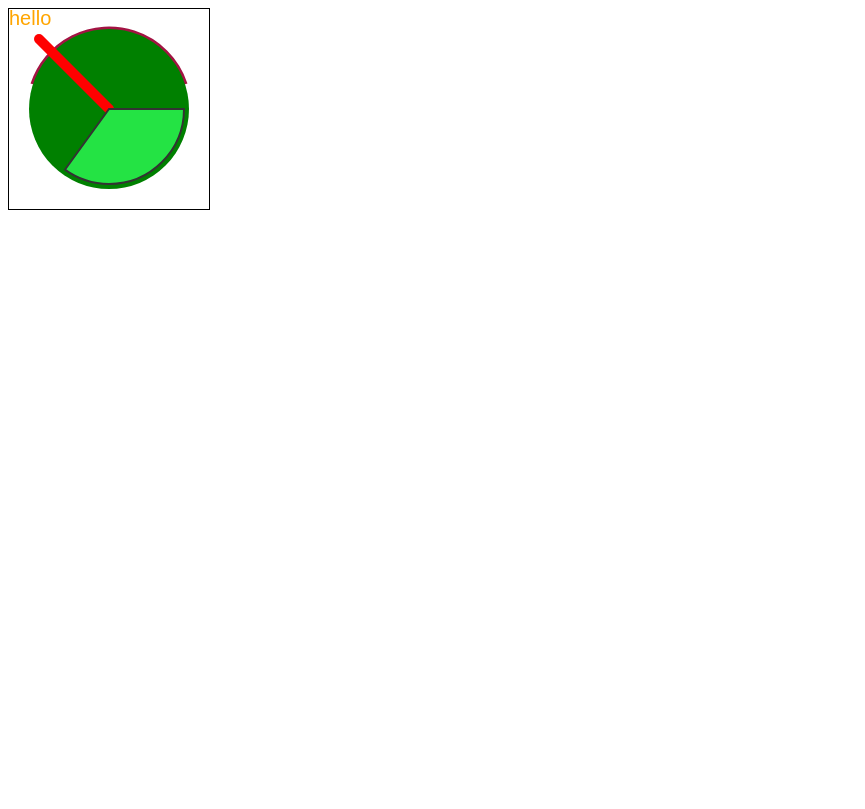
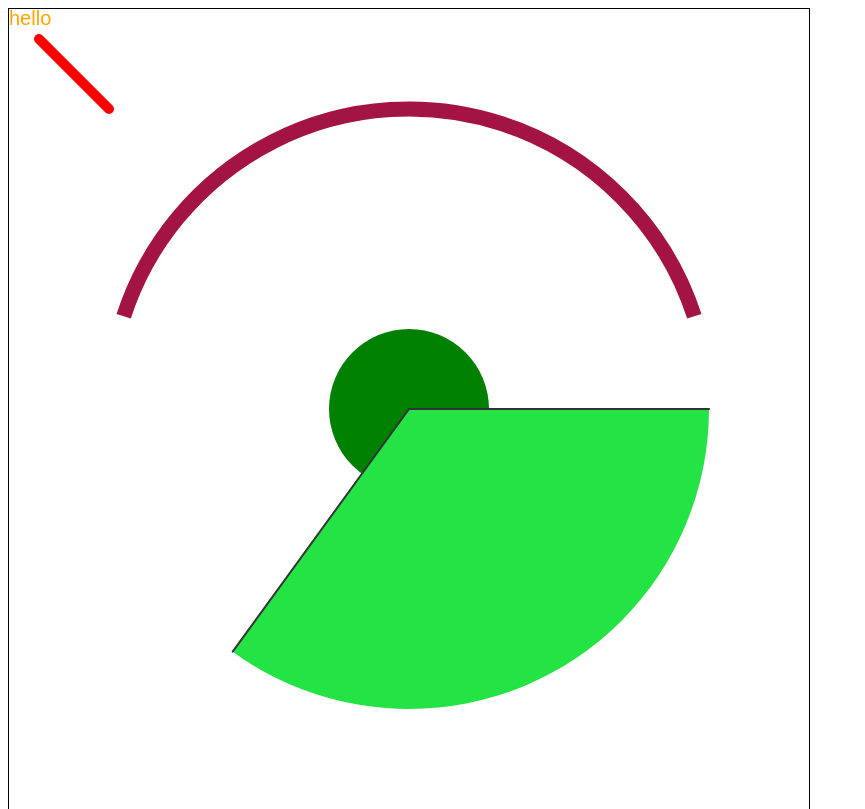
Before and after one commit to rofrol/canvas-2d-pie-chart, a website: page index.html in a window 1280 px wide. Shown: the top 809 px of the page, without its empty margins (0-865 px from the left). Drawn offline with Linux system fonts and the light colour scheme.

Commit message:
pie chart lines

```diff
--- a/index.html
+++ b/index.html
@@ -6,5 +6,5 @@
         border: 1px solid black;
     }
 </style>
-<canvas id="canvas" width="200" height="200"></canvas>
+<canvas id="canvas" width="800" height="800"></canvas>
 <script src="index.js"></script>
--- a/index.js
+++ b/index.js
@@ -8,7 +8,7 @@ co.fillText('hello', 0, 0);
 
 var x = ca.width / 2;
 var y = ca.height / 2;
-var radius = 75;
+var radius = 300;
 var startAngle = 1.1 * Math.PI;
 var endAngle = 1.9 * Math.PI;
 var counterClockwise = false;
@@ -45,4 +45,24 @@ co.moveTo(x, y);
 co.arc(x, y, radius, prevAngle, angle, false);
 co.lineTo(x, y);
 co.fill();
+
+var pos = 0;
+
+co.beginPath();
+pos = lineToAngle(x, y, radius, prevAngle);
+co.moveTo(x, y);
+co.lineTo(pos.x, pos.y);
 co.stroke();
+
+co.beginPath();
+pos = lineToAngle(x, y, radius, angle);
+co.moveTo(x, y);
+co.lineTo(pos.x, pos.y);
+co.stroke();
+
+function lineToAngle(x, y, length, angle) {
+    return {
+        x: x + length * Math.cos(angle),
+        y: y + length * Math.sin(angle)
+    }
+}
```
